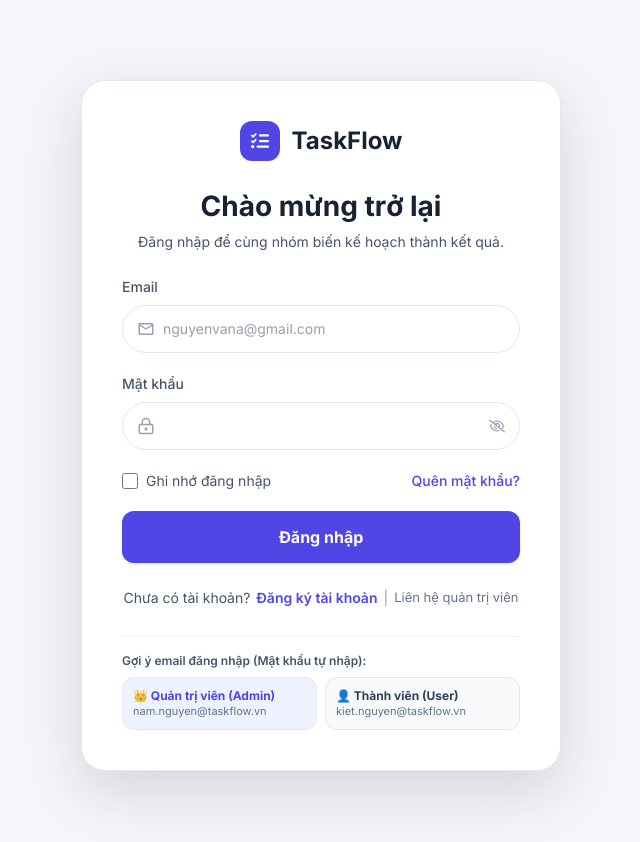
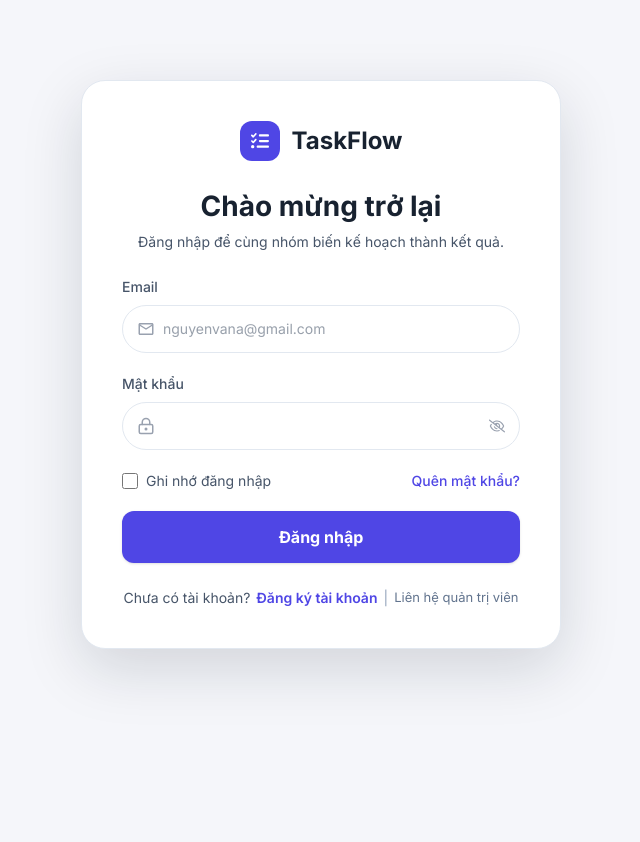
Before and after one commit to NamCodeCach/TaskFlow, a Next.js app in the folder frontend/: page /account/login in a window 1280 px wide. Shown: the top 842 px of the page, without its empty margins (319-959 px from the left). After the commit the page ends 800 px from the top, so only its background shows below. Built offline with nearby package versions, Linux system fonts and the light colour scheme.

Commit message:
fix(login): xoa bo hoan toan box goi y tai khoan va de trang form dang nhap

```diff
--- a/frontend/app/(home)/account/login/page.tsx
+++ b/frontend/app/(home)/account/login/page.tsx
@@ -244,6 +244,7 @@ export default function LoginPage() {
                     name="email-user"
                     id="email-user"
                     required
+                    autoComplete="off"
                     disabled={isLocked}
                     value={email}
                     onChange={(e) => {
@@ -268,6 +269,7 @@ export default function LoginPage() {
                     name="password-user"
                     id="password-user"
                     required
+                    autoComplete="new-password"
                     disabled={isLocked}
                     value={password}
                     onChange={(e) => {
@@ -336,37 +338,6 @@ export default function LoginPage() {
                 <span className="text-slate-400">|</span>
                 <span className="text-slate-500 text-[13px]">Liên hệ quản trị viên</span>
               </div>
-
-              {/* Gợi ý email tài khoản (Tuyệt đối KHÔNG điền sẵn mật khẩu) */}
-              <div className="mt-2 pt-4 border-t border-slate-100 flex flex-col gap-2 text-xs">
-                <span className="font-semibold text-slate-600">Gợi ý email đăng nhập (Mật khẩu tự nhập):</span>
-                <div className="grid grid-cols-1 sm:grid-cols-2 gap-2">
-                  <button
-                    type="button"
-                    onClick={() => {
-                      setEmail("nam.nguyen@taskflow.vn");
-                      setPassword(""); // Tuyệt đối không điền sẵn mật khẩu
-                      setErrorMessage(null);
-                    }}
-                    className="p-2.5 rounded-xl bg-indigo-50 border border-indigo-100 text-left hover:bg-indigo-100 transition cursor-pointer"
-                  >
-                    <div className="font-bold text-main flex items-center gap-1">👑 Quản trị viên (Admin)</div>
-                    <div className="text-[11px] text-slate-500 truncate">nam.nguyen@taskflow.vn</div>
-                  </button>
-                  <button
-                    type="button"
-                    onClick={() => {
-                      setEmail("kiet.nguyen@taskflow.vn");
-                      setPassword(""); // Tuyệt đối không điền sẵn mật khẩu
-                      setErrorMessage(null);
-                    }}
-                    className="p-2.5 rounded-xl bg-slate-50 border border-slate-200 text-left hover:bg-slate-100 transition cursor-pointer"
-                  >
-                    <div className="font-bold text-slate-700 flex items-center gap-1">👤 Thành viên (User)</div>
-                    <div className="text-[11px] text-slate-500 truncate">kiet.nguyen@taskflow.vn</div>
-                  </button>
-                </div>
-              </div>
             </form>
           </div>
         </div>
```
